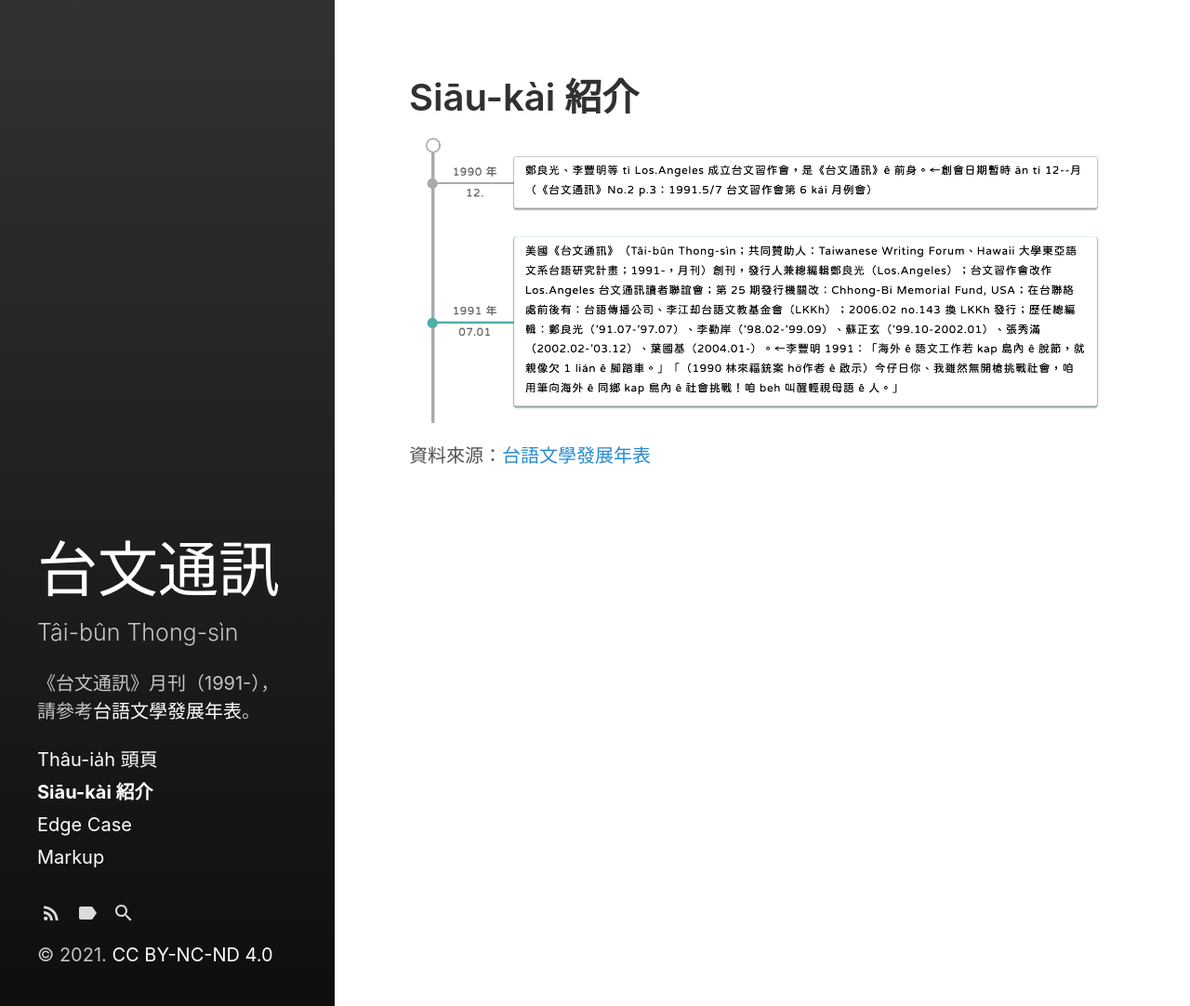
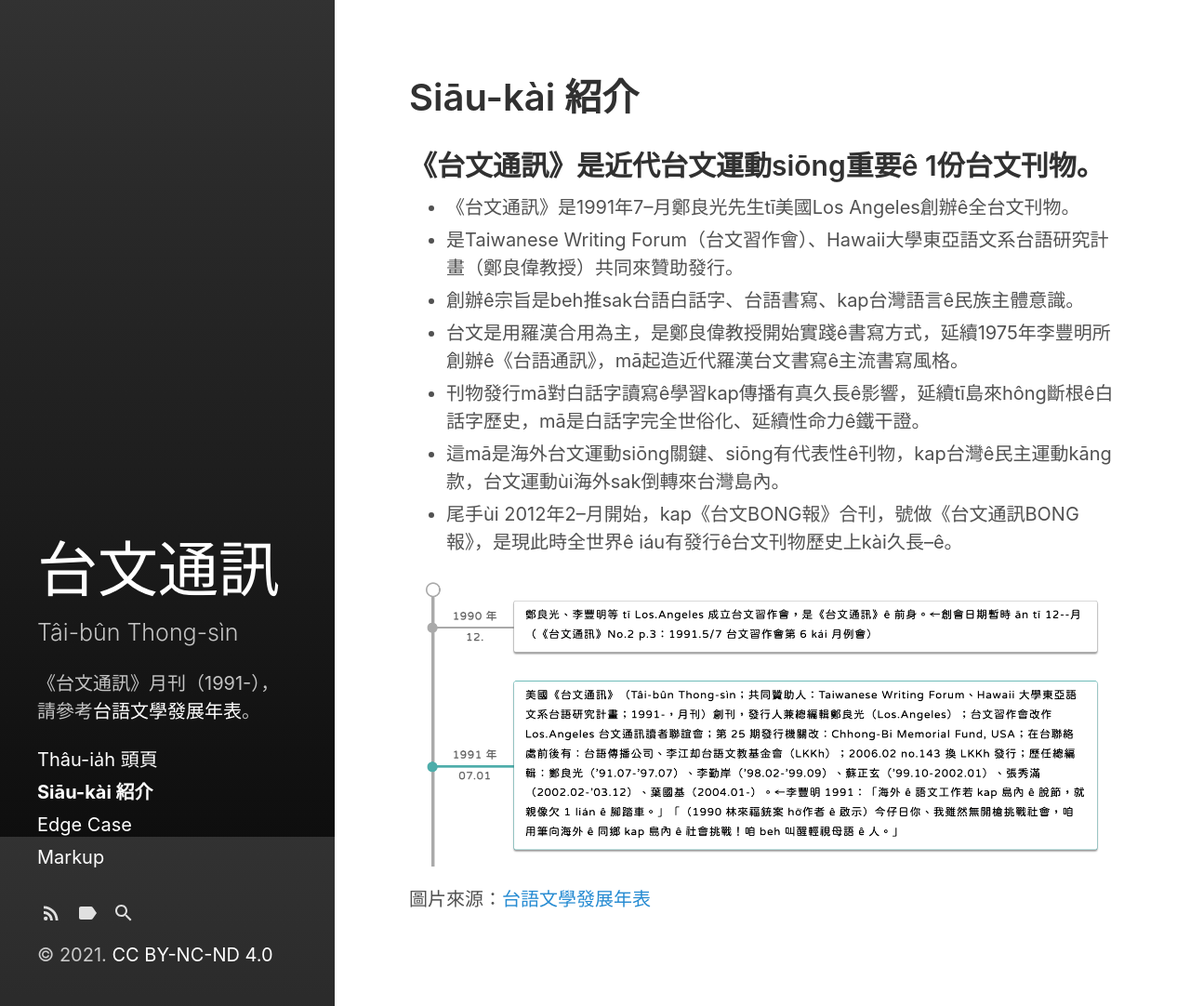
Before and after one commit to TaibunThongsin/TaibunThongsin, a Jekyll site: the page built from about.md, in a window 1280 px wide and 1082 px high. Shown: the whole window at 93% size. Built offline with Jekyll 4.4.1, drawn with Linux system fonts in a browser that asks for light colours.

Commit message:
Update about.md

```diff
--- a/about.md
+++ b/about.md
@@ -4,6 +4,16 @@
 sidebar_link: true
 ---
 
+## 《台文通訊》是近代台文運動siōng重要ê 1份台文刊物。
+
+* 《台文通訊》是1991年7--月鄭良光先生tī美國Los Angeles創辦ê全台文刊物。
+* 是Taiwanese Writing Forum（台文習作會）、Hawaii大學東亞語文系台語研究計畫（鄭良偉教授）共同來贊助發行。
+* 創辦ê宗旨是beh推sak台語白話字、台語書寫、kap台灣語言ê民族主體意識。
+* 台文是用羅漢合用為主，是鄭良偉教授開始實踐ê書寫方式，延續1975年李豐明所創辦ê《台語通訊》，mā起造近代羅漢台文書寫ê主流書寫風格。
+* 刊物發行mā對白話字讀寫ê學習kap傳播有真久長ê影響，延續tī島來hông斷根ê白話字歷史，mā是白話字完全世俗化、延續性命力ê鐵干證。
+* 這mā是海外台文運動siōng關鍵、siōng有代表性ê刊物，kap台灣ê民主運動kāng款，台文運動ùi海外sak倒轉來台灣島內。
+* 尾手ùi 2012年2--月開始，kap《台文BONG報》合刊，號做《台文通訊BONG報》，是現此時全世界ê iáu有發行ê台文刊物歷史上kài久長--ê。
+
 ![年表](/image/nipio.png?raw=true)
 
-資料來源：[台語文學發展年表](http://tgbhsuliau.nmtl.gov.tw/opencms/library/timeline/?sort=asc&sy=1990&ey=1991&keyword=%E5%8F%B0%E6%96%87%E9%80%9A%E8%A8%8A)
+圖片來源：[台語文學發展年表](http://tgbhsuliau.nmtl.gov.tw/opencms/library/timeline/?sort=asc&sy=1990&ey=1991&keyword=%E5%8F%B0%E6%96%87%E9%80%9A%E8%A8%8A)
```
